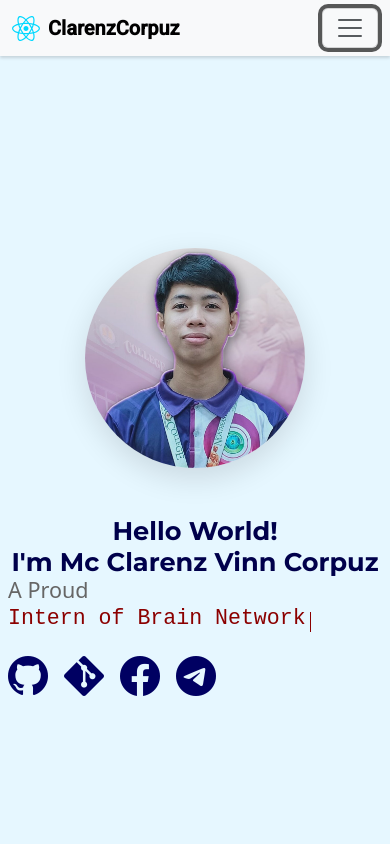
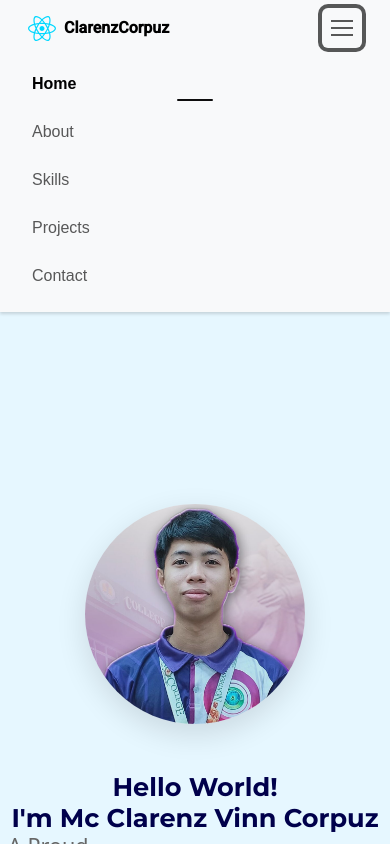
Before and after one commit to ClarenzCorpuz/Clarenz-Portfolio, a React (Vite) app: page / in a window 390 px wide. Both pictures are taken after a click on the button "Toggle navigation". Shown: the top 844 px of the page. Built offline with nearby package versions, Linux system fonts and the light colour scheme.

Commit message:
Downloadable CV

```diff
--- a/src/assets/css/style.scss
+++ b/src/assets/css/style.scss
@@ -1,14 +1,27 @@
-/* Global styles */
 html {
   scroll-behavior: smooth;
 }
 
-/* Ensure anchored sections have space from top for sticky navbar */
+:root {
+  --container-max: 1100px;
+  --gap: 1rem;
+  --break-sm: 480px;
+  --break-md: 768px;
+  --break-lg: 1100px;
+}
+
+.container {
+  max-width: var(--container-max);
+  margin-left: auto;
+  margin-right: auto;
+  padding-left: 1rem;
+  padding-right: 1rem;
+}
+
 section {
   scroll-margin-top: 80px;
 }
 
-/* Import fonts (if not using the link tag) */
 @import url("https://fonts.googleapis.com/css2?family=Montserrat:wght@400;700&family=Roboto:wght@400;500&display=swap");
 
 body {
--- a/src/components/common/Footer.scss
+++ b/src/components/common/Footer.scss
@@ -2,4 +2,6 @@
   border-top: 1px solid rgba(0, 0, 0, 0.06);
   color: #666;
   font-size: 0.9rem;
+  padding: 1rem 0;
+  text-align: center;
 }
--- a/src/components/common/Navbar.jsx
+++ b/src/components/common/Navbar.jsx
@@ -1,9 +1,10 @@
-import React, { useEffect } from "react";
+import React, { useEffect, useState } from "react";
 import { Link } from "react-router-dom";
 import reactLogo from "../../assets/react.svg";
 import "./Navbar.scss";
 
 function Navbar() {
+  const [menuOpen, setMenuOpen] = useState(false);
   useEffect(() => {
     const sections = document.querySelectorAll("section[id]");
     const navLinks = document.querySelectorAll(".navbar-nav .nav-link");
@@ -30,7 +31,6 @@ function Navbar() {
 
     sections.forEach((section) => observer.observe(section));
 
-    // Smooth scroll for in-page nav links (prevent instant jump)
     const handleNavClick = (e) => {
       const href = e.currentTarget.getAttribute("href");
       if (!href || !href.startsWith("#")) return;
@@ -81,6 +81,9 @@ function Navbar() {
         try {
           history.pushState(null, "", `#${id}`);
         } catch (err) {}
+        try {
+          setMenuOpen(false);
+        } catch (err) {}
       }
     };
 
@@ -104,15 +107,17 @@ function Navbar() {
         <button
           className="navbar-toggler"
           type="button"
-          data-bs-toggle="collapse"
-          data-bs-target="#mainNav"
+          onClick={() => setMenuOpen((v) => !v)}
           aria-controls="mainNav"
-          aria-expanded="false"
+          aria-expanded={menuOpen}
           aria-label="Toggle navigation"
         >
           <span className="navbar-toggler-icon" />
         </button>
-        <div className="collapse navbar-collapse" id="mainNav">
+        <div
+          className={`collapse navbar-collapse ${menuOpen ? "show" : ""}`}
+          id="mainNav"
+        >
           <ul className="navbar-nav ms-auto">
             <li className="nav-item">
               <a href="#home" className="nav-link">
--- a/src/components/common/Navbar.scss
+++ b/src/components/common/Navbar.scss
@@ -68,3 +68,78 @@
 .site-navbar {
   box-shadow: 0 2px 3px rgba(0, 0, 0, 0.15);
 }
+
+@media (max-width: 768px) {
+  .site-navbar {
+    padding: 0.5rem 0.75rem;
+  }
+
+  .site-navbar .navbar-brand {
+    font-size: 1rem;
+  }
+
+  .site-navbar .navbar-toggler {
+    display: inline-flex;
+    align-items: center;
+    justify-content: center;
+    width: 40px;
+    height: 40px;
+    border: none;
+    background: transparent;
+    cursor: pointer;
+    padding: 0;
+  }
+
+  .site-navbar .navbar-toggler:focus {
+    outline: none;
+  }
+
+  .site-navbar .navbar-toggler-icon {
+    display: block;
+    width: 22px;
+    height: 2px;
+    background: currentColor;
+    position: relative;
+  }
+
+  .site-navbar .navbar-toggler-icon::before,
+  .site-navbar .navbar-toggler-icon::after {
+    content: "";
+    position: absolute;
+    left: 0;
+    width: 22px;
+    height: 2px;
+    background: currentColor;
+    transition: transform 180ms ease, opacity 180ms ease;
+  }
+
+  .site-navbar .navbar-toggler-icon::before {
+    top: -7px;
+  }
+
+  .site-navbar .navbar-toggler-icon::after {
+    top: 7px;
+  }
+
+  .site-navbar .navbar-collapse {
+    display: none;
+  }
+
+  .site-navbar .navbar-collapse.show {
+    display: block;
+    width: 100%;
+    margin-top: 0.5rem;
+  }
+
+  .site-navbar .navbar-nav {
+    display: flex;
+    flex-direction: column;
+    gap: 0.5rem;
+    padding: 0.5rem 0;
+    margin: 0;
+  }
+
+  .site-navbar .navbar-nav .nav-link {
+    padding: 0.5rem 0.25rem;
+  }
+}
--- a/src/components/pages/Home.scss
+++ b/src/components/pages/Home.scss
@@ -3,7 +3,7 @@
   align-items: center;
   justify-content: center;
   gap: 2rem;
-  padding: 0rem 2rem 3rem 10rem;
+  padding: 2rem 1rem 3rem;
   min-height: 100vh;
   background-color: #e6f7ff;
 }
@@ -192,8 +192,6 @@
   display: flex;
   align-items: center;
   justify-content: flex-start;
-  /* shift left column a bit to the right */
-  padding-left: 3rem;
   text-align: left;
 }
 
@@ -206,7 +204,7 @@
   transition: transform 220ms ease, box-shadow 220ms ease;
   background-color: #fff;
   margin-top: 2em;
-  margin-left: 10rem;
+  margin-left: 0;
 }
 
 .about-image-wrap:hover {
@@ -226,9 +224,8 @@
   display: flex;
   align-items: flex-start;
   justify-content: flex-start;
-  /* add slight left padding so the right column content moves right too */
-  padding-left: 2rem;
-  padding-right: 4rem;
+  padding-left: 1rem;
+  padding-right: 1rem;
   padding-top: 3rem;
 }
 
@@ -277,7 +274,22 @@
 }
 
 .about-bottom-left .about-text-block {
-  margin-left: 7rem;
+  margin-left: 0;
+}
+
+@media (min-width: 1200px) {
+  .home-hero {
+    padding-left: 6rem;
+    padding-right: 6rem;
+  }
+
+  .about-image-wrap {
+    margin-left: 6rem;
+  }
+
+  .about-bottom-left .about-text-block {
+    margin-left: 4rem;
+  }
 }
 
 .about-bottom-right .contact-form-container {
@@ -403,7 +415,6 @@
   .project-card:hover {
     transform: translateY(-6px);
     box-shadow: 0 18px 48px rgba(0, 0, 0, 0.12);
-    /* Animate background position from top to bottom and loop */
     background: var(--project-bg, #fff) top/cover no-repeat;
     animation: project-bg-pan-vertical 2.2s cubic-bezier(0.2, 0.9, 0.2, 1)
       infinite alternate;
@@ -419,7 +430,6 @@
   }
 
   display: grid;
-  /* 5 cards per row on wide screens */
   grid-template-columns: repeat(5, minmax(0, 1fr));
   gap: 1rem;
   align-items: stretch;
@@ -570,7 +580,6 @@
   box-shadow: 0 18px 48px rgba(0, 0, 0, 0.12);
 }
 
-/* long class is no-op now since grid is single-column, keep for compatibility */
 .project-card.long {
   grid-column: auto;
 }
@@ -581,7 +590,6 @@
   font-style: italic;
 }
 
-/* Responsive fallbacks: 4 / 3 / 2 / 1 columns */
 @media (max-width: 1100px) {
   .skills-grid {
     grid-template-columns: repeat(4, minmax(0, 1fr));
@@ -606,7 +614,6 @@
   }
 }
 
-/* projects grid always stacks vertically; responsive rules not required */
 @media (max-width: 800px) {
   .project-content {
     flex-direction: column;
--- a/src/components/sections/Contact.jsx
+++ b/src/components/sections/Contact.jsx
@@ -51,6 +51,17 @@ function Contact() {
                   Isabela
                 </li>
               </ul>
+              <div className="mt-3">
+                <a
+                  href="/Resume MCVC-P.pdf"
+                  className="btn btn-outline-primary"
+                  download
+                  target="_blank"
+                  rel="noopener noreferrer"
+                >
+                  Download My CV (PDF)
+                </a>
+              </div>
             </div>
           </div>
 
```
Also changed, not shown: 1 other file (tests, documents, lock files or other folders).
